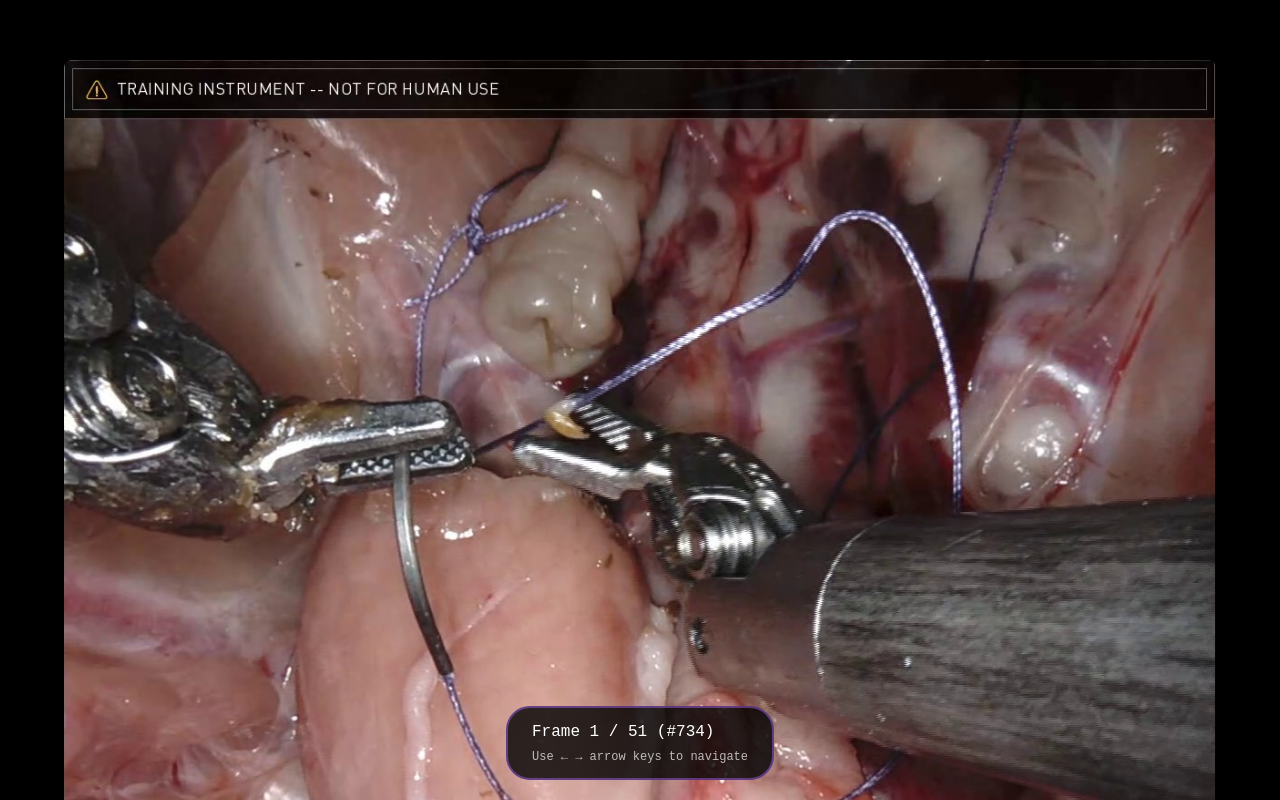
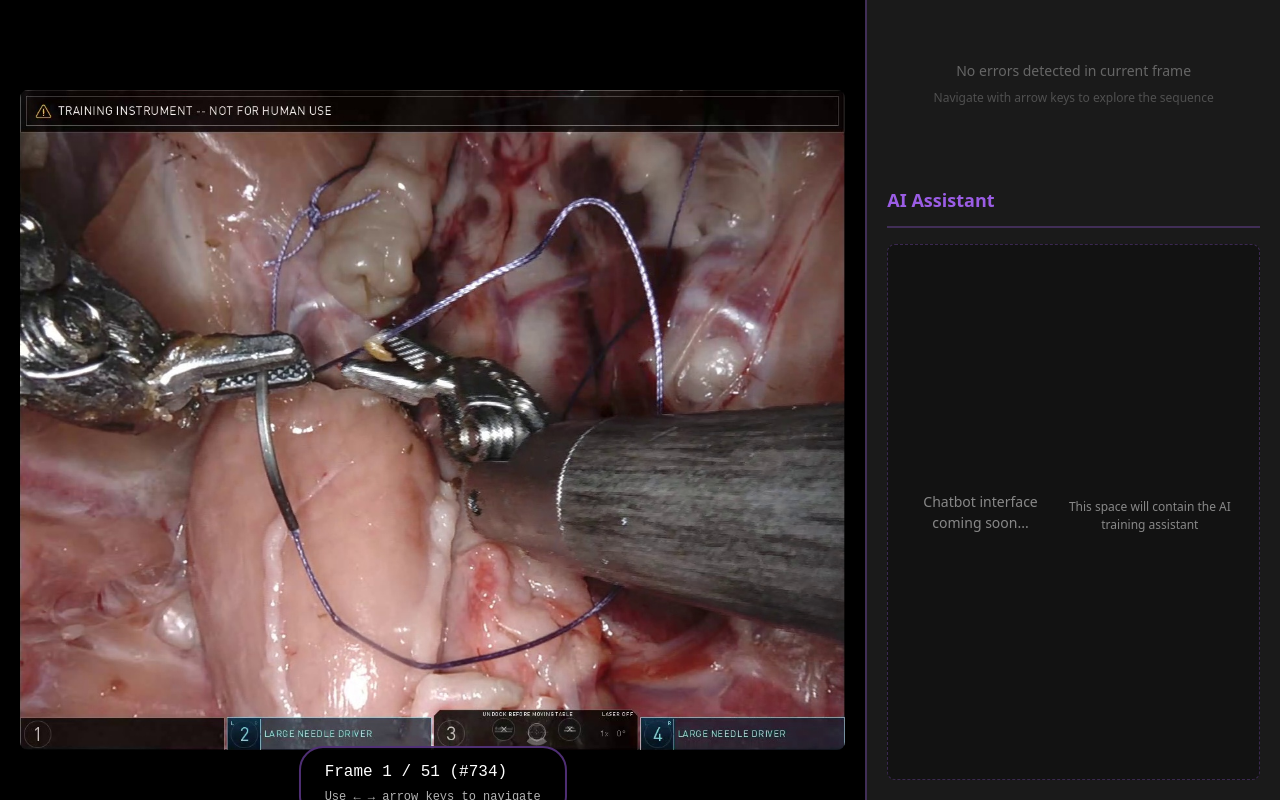
Before and after one commit to william-ragnarsson/DataForGoodChallenge, a React (Vite) app: page / in a window 1280 px wide. Built offline with nearby package versions, Linux system fonts and the light colour scheme.

Commit message:
sidebar added

```diff
--- a/src/components/FrameViewer.tsx
+++ b/src/components/FrameViewer.tsx
@@ -52,116 +52,62 @@ const FrameViewer: React.FC = () => {
       } else if (e.key === 'ArrowLeft') {
         e.preventDefault();
         setCurrentFrame((prev) => Math.max(prev - 1, start_frame));
-      } else if (currentError) {
-        // Dismiss error popup on any key press
-        setCurrentError(null);
       }
     };
 
     window.addEventListener('keydown', handleKeyDown);
     return () => window.removeEventListener('keydown', handleKeyDown);
-  }, [currentError, end_frame, start_frame]);
-
-  const handleClick = () => {
-    if (currentError) {
-      setCurrentError(null);
-    }
-  };
+  }, [end_frame, start_frame]);
 
   const frameIndex = currentFrame - start_frame + 1;
 
   return (
     <div
       className="frame-viewer"
-      onClick={handleClick}
       style={{
-        position: 'relative',
         width: '100vw',
         height: '100vh',
+        backgroundColor: '#0a0a0a',
+        display: 'flex',
+        overflow: 'hidden'
+      }}
+    >
+      {/* Left Side - Image Viewer (2/3) */}
+      <div
+        style={{
+          width: '66.66%',
+          height: '100%',
           backgroundColor: '#000',
           display: 'flex',
           flexDirection: 'column',
           alignItems: 'center',
           justifyContent: 'center',
-        overflow: 'hidden'
+          position: 'relative',
+          padding: '20px'
         }}
       >
-      {/* Frame Image */}
-      <div style={{ position: 'relative', maxWidth: '90%', maxHeight: '85vh' }}>
         <img
           src={getFrameImage(currentFrame)}
           alt={`Frame ${currentFrame}`}
           style={{
-            width: '100%',
+            maxWidth: '100%',
+            maxHeight: 'calc(100% - 80px)',
+            width: 'auto',
             height: 'auto',
             display: 'block',
-            borderRadius: '8px'
+            borderRadius: '8px',
+            objectFit: 'contain'
           }}
         />
-
-        {/* Error Popup Overlay */}
-        {currentError && (
-          <div
-            style={{
-              position: 'absolute',
-              top: '50%',
-              left: '50%',
-              transform: 'translate(-50%, -50%)',
-              backgroundColor: 'rgba(155, 93, 229, 0.95)',
-              color: '#fff',
-              padding: '24px 32px',
-              borderRadius: '12px',
-              maxWidth: '500px',
-              boxShadow: '0 8px 32px rgba(0, 0, 0, 0.5)',
-              zIndex: 10,
-              cursor: 'pointer'
-            }}
-            onClick={(e) => {
-              e.stopPropagation();
-              setCurrentError(null);
-            }}
-          >
-            <h2 style={{ margin: '0 0 12px 0', fontSize: '24px', fontWeight: 'bold' }}>
-              {currentError.type}
-            </h2>
-            <p style={{ margin: '0 0 16px 0', fontSize: '16px', lineHeight: '1.5' }}>
-              {currentError.explanation}
-            </p>
-            {currentError.example_image && (
-              <div style={{ marginTop: '16px' }}>
-                <img
-                  src={getFrameImage(parseInt(currentError.example_image.replace('.jpg', '')))}
-                  alt="Example"
-                  style={{
-                    width: '100%',
-                    maxHeight: '200px',
-                    objectFit: 'contain',
-                    borderRadius: '8px',
-                    border: '2px solid rgba(255, 255, 255, 0.3)'
-                  }}
-                />
-              </div>
-            )}
-            <p style={{
-              marginTop: '16px',
-              fontSize: '12px',
-              opacity: 0.8,
-              fontStyle: 'italic'
-            }}>
-              Click anywhere or press any key to dismiss
-            </p>
-          </div>
-        )}
-      </div>
 
         {/* Progress Counter */}
         <div
           style={{
-          position: 'fixed',
+            position: 'absolute',
             bottom: '20px',
             left: '50%',
             transform: 'translateX(-50%)',
-          backgroundColor: 'rgba(0, 0, 0, 0.8)',
+            backgroundColor: 'rgba(0, 0, 0, 0.9)',
             color: '#fff',
             padding: '12px 24px',
             borderRadius: '24px',
@@ -177,6 +123,149 @@ const FrameViewer: React.FC = () => {
           </div>
         </div>
       </div>
+
+      {/* Right Side - Sidebar (1/3) */}
+      <div
+        style={{
+          width: '33.33%',
+          height: '100%',
+          backgroundColor: '#1a1a1a',
+          borderLeft: '2px solid rgba(155, 93, 229, 0.3)',
+          display: 'flex',
+          flexDirection: 'column',
+          overflow: 'hidden'
+        }}
+      >
+        {/* Error/Annotation Section */}
+        <div
+          style={{
+            flex: '0 0 auto',
+            maxHeight: '50%',
+            overflowY: 'auto',
+            padding: '20px',
+            borderBottom: currentError ? '2px solid rgba(155, 93, 229, 0.3)' : 'none'
+          }}
+        >
+          {currentError ? (
+            <div
+              style={{
+                backgroundColor: 'rgba(155, 93, 229, 0.15)',
+                border: '2px solid rgba(155, 93, 229, 0.6)',
+                borderRadius: '12px',
+                padding: '20px',
+                color: '#fff'
+              }}
+            >
+              <div
+                style={{
+                  display: 'inline-block',
+                  backgroundColor: 'rgba(155, 93, 229, 0.9)',
+                  padding: '6px 12px',
+                  borderRadius: '6px',
+                  fontSize: '12px',
+                  fontWeight: 'bold',
+                  textTransform: 'uppercase',
+                  marginBottom: '12px'
+                }}
+              >
+                Error Detected
+              </div>
+              <h2 style={{
+                margin: '0 0 12px 0',
+                fontSize: '20px',
+                fontWeight: 'bold',
+                color: '#9b5de5'
+              }}>
+                {currentError.type}
+              </h2>
+              <p style={{
+                margin: '0 0 16px 0',
+                fontSize: '14px',
+                lineHeight: '1.6',
+                color: '#e0e0e0'
+              }}>
+                {currentError.explanation}
+              </p>
+              {currentError.example_image && (
+                <div style={{ marginTop: '16px' }}>
+                  <p style={{
+                    fontSize: '12px',
+                    color: '#aaa',
+                    marginBottom: '8px',
+                    fontWeight: '500'
+                  }}>
+                    Reference Frame:
+                  </p>
+                  <img
+                    src={getFrameImage(parseInt(currentError.example_image.replace('.jpg', '')))}
+                    alt="Example"
+                    style={{
+                      width: '100%',
+                      height: 'auto',
+                      borderRadius: '8px',
+                      border: '2px solid rgba(155, 93, 229, 0.4)'
+                    }}
+                  />
+                </div>
+              )}
+            </div>
+          ) : (
+            <div style={{
+              color: '#666',
+              textAlign: 'center',
+              padding: '40px 20px',
+              fontSize: '14px'
+            }}>
+              <p style={{ margin: 0 }}>No errors detected in current frame</p>
+              <p style={{ margin: '8px 0 0 0', fontSize: '12px', opacity: 0.7 }}>
+                Navigate with arrow keys to explore the sequence
+              </p>
+            </div>
+          )}
+        </div>
+
+        {/* Chatbot Section */}
+        <div
+          style={{
+            flex: '1',
+            display: 'flex',
+            flexDirection: 'column',
+            padding: '20px',
+            overflowY: 'auto'
+          }}
+        >
+          <h3 style={{
+            margin: '0 0 16px 0',
+            fontSize: '18px',
+            color: '#9b5de5',
+            fontWeight: 'bold',
+            borderBottom: '2px solid rgba(155, 93, 229, 0.3)',
+            paddingBottom: '12px'
+          }}>
+            AI Assistant
+          </h3>
+          <div style={{
+            flex: 1,
+            backgroundColor: 'rgba(0, 0, 0, 0.3)',
+            borderRadius: '8px',
+            padding: '16px',
+            color: '#888',
+            fontSize: '14px',
+            display: 'flex',
+            alignItems: 'center',
+            justifyContent: 'center',
+            textAlign: 'center',
+            border: '1px dashed rgba(155, 93, 229, 0.3)'
+          }}>
+            Chatbot interface coming soon...
+            <br />
+            <span style={{ fontSize: '12px', marginTop: '8px', display: 'block' }}>
+              This space will contain the AI training assistant
+            </span>
+          </div>
+        </div>
+      </div>
+    </div>
   );
 };
 
```
Lines whose indentation alone changed are shown as unchanged.
